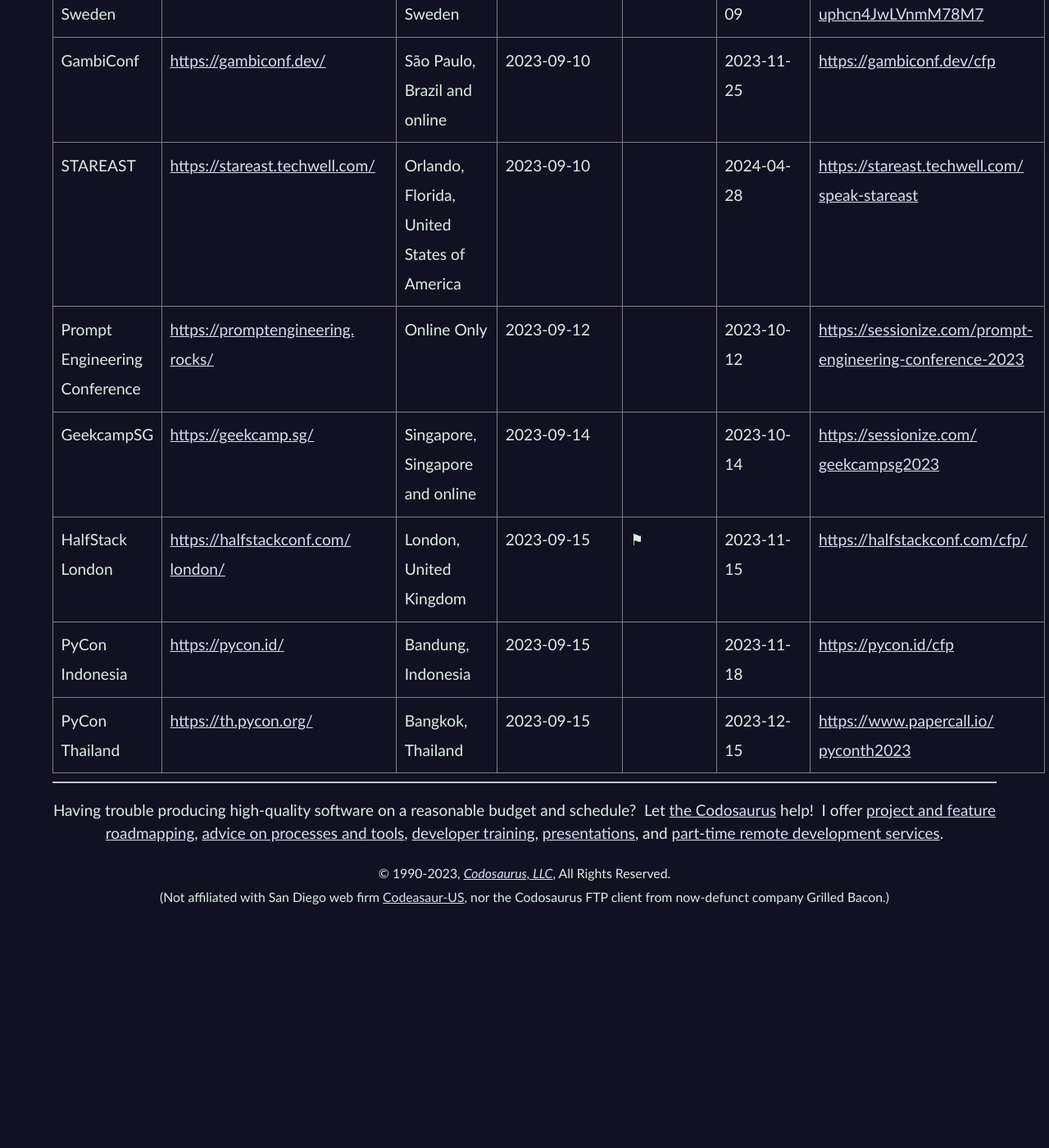
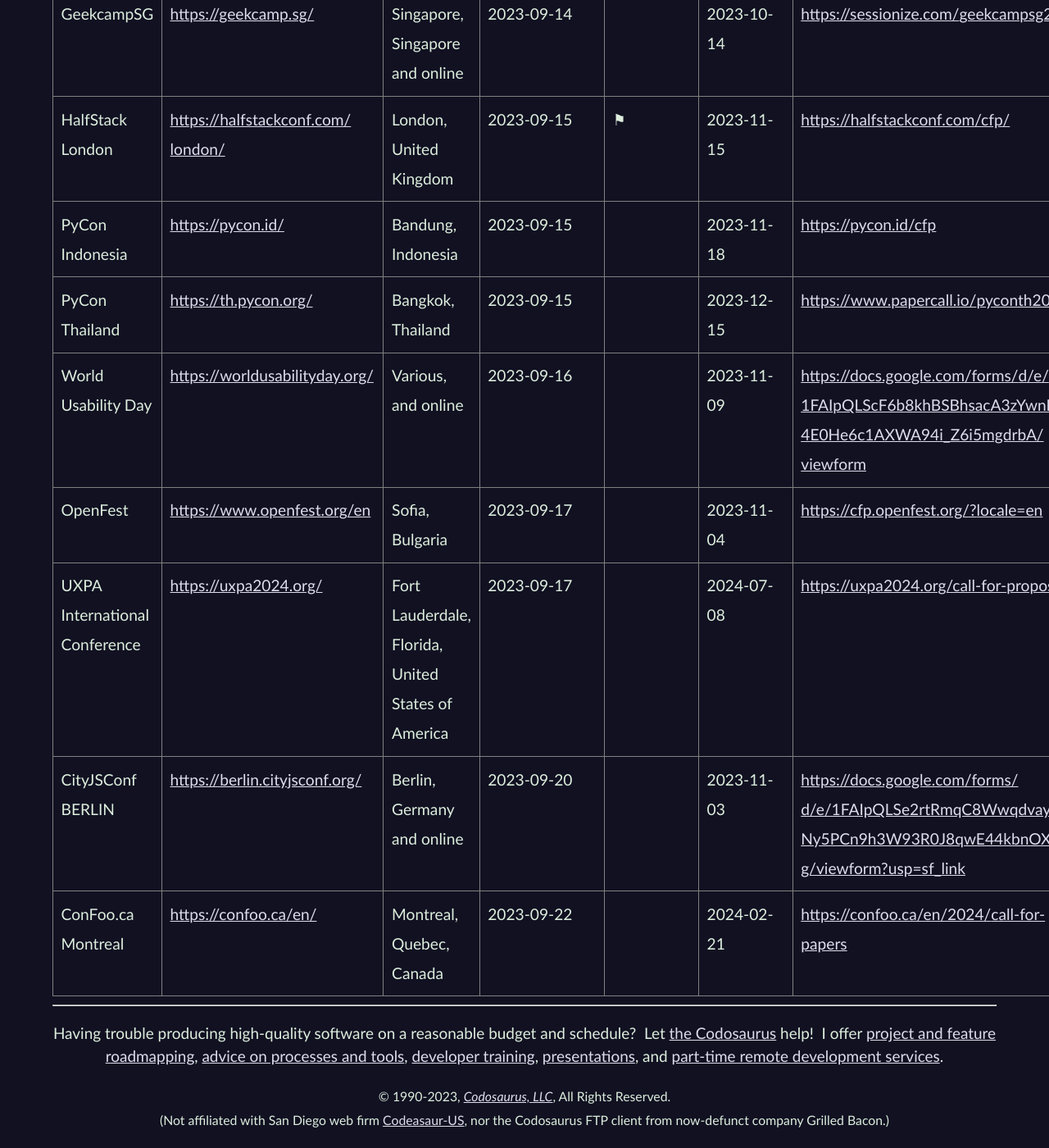
Before and after one commit to CodosaurusLLC/CodosaurusLLC.github.io, a Jekyll site: the page built from speaking/cfps-ending-soon.md, in a window 1280 px wide and 1400 px high, scrolled down 1769 px. Shown: the whole window at 82% size. Built offline with Jekyll 4.4.1, drawn with Linux system fonts in a browser that asks for light colours; before the commit the page ends 2896 px from its top, so only the background shows below that; some of the changed text lies outside the part shown.

Commit message:
update cfps

```diff
--- a/speaking/cfps-ending-soon.md
+++ b/speaking/cfps-ending-soon.md
@@ -6,8 +6,7 @@
 notes: Use Airtable to mail view to self (select all, and send from context menu), copy table from email, remove styling, and update date.
 ---
 
-<center>LAST UPDATED: 2023-09-01</center>
-
+<center>LAST UPDATED: 2023-09-08</center>
 This is a list of CfPs
 (Calls for Papers/Presentations/Participation/etc.)
 that I know of,
@@ -55,6 +54,7 @@
 the CfP is indeed closing within the next two weeks,
 else I might already have it in the _big_ list, just not this _extract_.
 
+
 <table>
   <tbody>
     <tr>
@@ -68,368 +68,334 @@
     </tr>
     <tr>
       <td>
-        <div>Fest.JS KRAKOW</div>
+        Geecon Prague
       </td>
       <td>
-        <div>
-          <a href="https://fest.dev/events/js/krakow-2023/" target="_blank">https://fest.dev/events/js/<wbr>krakow-2023/</a>
-        </div>
+        <a href="http://geecon.cz/" target="_blank">http://geecon.cz/</a>
       </td>
       <td>
-        <div>Krakow, Poland</div>
+        Prague, Czech Republic (Czechia)
       </td>
       <td>
-        <div>2023-09-01</div>
+        2023-09-08
       </td>
       <td>
       </td>
       <td>
-        <div>2023-11-18</div>
+        2023-10-19
       </td>
       <td>
-        <div>
-          <a href="https://docs.google.com/forms/d/1OPrfCEnCh_PHYZnFmeh5ufXQvxzOr4IMs_O8ale4ovs" target="_blank">https://docs.google.com/forms/<wbr>d/1OPrfCEnCh_<wbr>PHYZnFmeh5ufXQvxzOr4IMs_<wbr>O8ale4ovs</a>
-        </div>
+        <a href="https://2023.geecon.cz/cfp/" target="_blank">https://2023.geecon.cz/cfp/</a>
       </td>
     </tr>
     <tr>
       <td>
-        <div>J-Fall</div>
+        PyCon Sweden
       </td>
       <td>
-        <div>
-          <a href="https://jfall.nl/" target="_blank">https://jfall.nl/</a>
-        </div>
+        <a href="https://www.pycon.se/" target="_blank">https://www.pycon.se/</a>
       </td>
       <td>
-        <div>Ede, Netherlands</div>
+        Stockholm, Sweden
       </td>
       <td>
-        <div>2023-09-01</div>
+        2023-09-09
+      </td>
+      <td>
+        ⚑
+      </td>
+      <td>
+        2023-11-09
+      </td>
+      <td>
+        <a href="https://forms.gle/uphcn4JwLVnmM78M7" target="_blank">https://forms.gle/<wbr>uphcn4JwLVnmM78M7</a>
+      </td>
+    </tr>
+    <tr>
+      <td>
+        GambiConf
+      </td>
+      <td>
+        <a href="https://gambiconf.dev/" target="_blank">https://gambiconf.dev/</a>
+      </td>
+      <td>
+        São Paulo, Brazil and online
+      </td>
+      <td>
+        2023-09-10
       </td>
       <td>
       </td>
       <td>
-        <div>2023-11-09</div>
+        2023-11-25
       </td>
       <td>
-        <div>
-          <a href="https://sessionize.com/jfall23/" target="_blank">https://sessionize.com/<wbr>jfall23/</a>
-        </div>
+        <a href="https://gambiconf.dev/cfp" target="_blank">https://gambiconf.dev/cfp</a>
       </td>
     </tr>
     <tr>
       <td>
-        <div>NDC London</div>
+        PyLadies
       </td>
       <td>
-        <div>
-          <a href="https://ndc-london.com/" target="_blank">https://ndc-london.com/</a>
-        </div>
+        <a href="https://conference.pyladies.com/" target="_blank">https://conference.pyladies.<wbr>com/</a>
       </td>
       <td>
-        <div>London, United Kingdom</div>
+        Online Only
       </td>
       <td>
-        <div>2023-09-01</div>
+        2023-09-10
       </td>
       <td>
       </td>
       <td>
-        <div>2024-01-31</div>
+        2023-12-01
       </td>
       <td>
-        <div>
-          <a href="https://ndclondon.com/call-for-papers" target="_blank">https://ndclondon.com/call-<wbr>for-papers</a>
-        </div>
+        <a href="https://pretalx.com/pyladiescon-2023/cfp" target="_blank">https://pretalx.com/<wbr>pyladiescon-2023/cfp</a>
       </td>
     </tr>
     <tr>
       <td>
-        <div>TestJS Summit</div>
+        STAREAST
       </td>
       <td>
-        <div>
-          <a href="https://www.testjssummit.com/" target="_blank">https://www.testjssummit.com/</a>
-        </div>
+        <a href="https://stareast.techwell.com/" target="_blank">https://stareast.techwell.com/</a>
       </td>
       <td>
-        <div>Berlin, Germany and online</div>
+        Orlando, Florida, United States of America
       </td>
       <td>
-        <div>2023-09-01</div>
+        2023-09-10
       </td>
       <td>
       </td>
       <td>
-        <div>2023-12-07</div>
+        2024-04-28
       </td>
       <td>
-        <div>
-          <a href="https://forms.gle/3qEJvAwTyAyF262q8" target="_blank">https://forms.gle/<wbr>3qEJvAwTyAyF262q8</a>
-        </div>
+        <a href="https://stareast.techwell.com/speak-stareast" target="_blank">https://stareast.techwell.com/<wbr>speak-stareast</a>
       </td>
     </tr>
     <tr>
       <td>
-        <div>DDD Adelaide</div>
+        Prompt Engineering Conference
       </td>
       <td>
-        <div>
-          <a href="https://dddadelaide.com/" target="_blank">https://dddadelaide.com/</a>
-        </div>
+        <a href="https://promptengineering.rocks/" target="_blank">https://promptengineering.<wbr>rocks/</a>
       </td>
       <td>
-        <div>Adelaide, Australia</div>
+        Online Only
       </td>
       <td>
-        <div>2023-09-06</div>
+        2023-09-12
       </td>
       <td>
       </td>
       <td>
-        <div>2023-11-18</div>
+        2023-10-12
       </td>
       <td>
-        <div>
-          <a href="https://dddadelaide.com/cfp" target="_blank">https://dddadelaide.com/cfp</a>
-        </div>
+        <a href="https://sessionize.com/prompt-engineering-conference-2023" target="_blank">https://sessionize.com/prompt-<wbr>engineering-conference-2023</a>
       </td>
     </tr>
     <tr>
       <td>
-        <div>Geecon Prague</div>
+        GeekcampSG
       </td>
       <td>
-        <div>
-          <a href="http://geecon.cz/" target="_blank">http://geecon.cz/</a>
-        </div>
+        <a href="https://geekcamp.sg/" target="_blank">https://geekcamp.sg/</a>
       </td>
       <td>
-        <div>Prague, Czech Republic (Czechia)</div>
+        Singapore, Singapore and online
       </td>
       <td>
-        <div>2023-09-08</div>
+        2023-09-14
       </td>
       <td>
       </td>
       <td>
-        <div>2023-10-19</div>
+        2023-10-14
       </td>
       <td>
-        <div>
-          <a href="https://2023.geecon.cz/cfp/" target="_blank">https://2023.geecon.cz/cfp/</a>
-        </div>
+        <a href="https://sessionize.com/geekcampsg2023" target="_blank">https://sessionize.com/<wbr>geekcampsg2023</a>
       </td>
     </tr>
     <tr>
       <td>
-        <div>PyCon Sweden</div>
+        HalfStack London
       </td>
       <td>
-        <div>
-          <a href="https://www.pycon.se/" target="_blank">https://www.pycon.se/</a>
-        </div>
+        <a href="https://halfstackconf.com/london/" target="_blank">https://halfstackconf.com/<wbr>london/</a>
       </td>
       <td>
-        <div>Stockholm, Sweden</div>
+        London, United Kingdom
       </td>
       <td>
-        <div>2023-09-09</div>
+        2023-09-15
       </td>
       <td>
-        <div>⚑</div>
+        ⚑
       </td>
       <td>
-        <div>2023-11-09</div>
+        2023-11-15
       </td>
       <td>
-        <div>
-          <a href="https://forms.gle/uphcn4JwLVnmM78M7" target="_blank">https://forms.gle/<wbr>uphcn4JwLVnmM78M7</a>
-        </div>
+        <a href="https://halfstackconf.com/cfp/" target="_blank">https://halfstackconf.com/cfp/</a>
       </td>
     </tr>
     <tr>
       <td>
-        <div>GambiConf</div>
+        PyCon Indonesia
       </td>
       <td>
-        <div>
-          <a href="https://gambiconf.dev/" target="_blank">https://gambiconf.dev/</a>
-        </div>
+        <a href="https://pycon.id/" target="_blank">https://pycon.id/</a>
       </td>
       <td>
-        <div>São Paulo, Brazil and online</div>
+        Bandung, Indonesia
       </td>
       <td>
-        <div>2023-09-10</div>
+        2023-09-15
       </td>
       <td>
       </td>
       <td>
-        <div>2023-11-25</div>
+        2023-11-18
       </td>
       <td>
-        <div>
-          <a href="https://gambiconf.dev/cfp" target="_blank">https://gambiconf.dev/cfp</a>
-        </div>
+        <a href="https://pycon.id/cfp" target="_blank">https://pycon.id/cfp</a>
       </td>
     </tr>
     <tr>
       <td>
-        <div>STAREAST</div>
+        PyCon Thailand
       </td>
       <td>
-        <div>
-          <a href="https://stareast.techwell.com/" target="_blank">https://stareast.techwell.com/</a>
-        </div>
+        <a href="https://th.pycon.org/" target="_blank">https://th.pycon.org/</a>
       </td>
       <td>
-        <div>Orlando, Florida, United States of America</div>
+        Bangkok, Thailand
       </td>
       <td>
-        <div>2023-09-10</div>
+        2023-09-15
       </td>
       <td>
       </td>
       <td>
-        <div>2024-04-28</div>
+        2023-12-15
       </td>
       <td>
-        <div>
-          <a href="https://stareast.techwell.com/speak-stareast" target="_blank">https://stareast.techwell.com/<wbr>speak-stareast</a>
-        </div>
+        <a href="https://www.papercall.io/pyconth2023" target="_blank">https://www.papercall.io/<wbr>pyconth2023</a>
       </td>
     </tr>
     <tr>
       <td>
-        <div>Prompt Engineering Conference</div>
+        World Usability Day
       </td>
       <td>
-        <div>
-          <a href="https://promptengineering.rocks/" target="_blank">https://promptengineering.<wbr>rocks/</a>
-        </div>
+        <a href="https://worldusabilityday.org/" target="_blank">https://worldusabilityday.org/</a>
       </td>
       <td>
-        <div>Online Only</div>
+        Various,  and online
       </td>
       <td>
-        <div>2023-09-12</div>
+        2023-09-16
       </td>
       <td>
       </td>
       <td>
-        <div>2023-10-12</div>
+        2023-11-09
       </td>
       <td>
-        <div>
-          <a href="https://sessionize.com/prompt-engineering-conference-2023" target="_blank">https://sessionize.com/prompt-<wbr>engineering-conference-2023</a>
-        </div>
+        <a href="https://docs.google.com/forms/d/e/1FAIpQLScF6b8khBSBhsacA3zYwnHe4E0He6c1AXWA94i_Z6i5mgdrbA/viewform" target="_blank">https://docs.google.com/forms/<wbr>d/e/<wbr>1FAIpQLScF6b8khBSBhsacA3zYwnHe<wbr>4E0He6c1AXWA94i_Z6i5mgdrbA/<wbr>viewform</a>
       </td>
     </tr>
     <tr>
       <td>
-        <div>GeekcampSG</div>
+        OpenFest
       </td>
       <td>
-        <div>
-          <a href="https://geekcamp.sg/" target="_blank">https://geekcamp.sg/</a>
-        </div>
+        <a href="https://www.openfest.org/en" target="_blank">https://www.openfest.org/en</a>
       </td>
       <td>
-        <div>Singapore, Singapore and online</div>
+        Sofia, Bulgaria
       </td>
       <td>
-        <div>2023-09-14</div>
+        2023-09-17
       </td>
       <td>
       </td>
       <td>
-        <div>2023-10-14</div>
+        2023-11-04
       </td>
       <td>
-        <div>
-          <a href="https://sessionize.com/geekcampsg2023" target="_blank">https://sessionize.com/<wbr>geekcampsg2023</a>
-        </div>
+        <a href="https://cfp.openfest.org/?locale=en" target="_blank">https://cfp.openfest.org/?<wbr>locale=en</a>
       </td>
     </tr>
     <tr>
       <td>
-        <div>HalfStack London</div>
+        UXPA International Conference
       </td>
       <td>
-        <div>
-          <a href="https://halfstackconf.com/london/" target="_blank">https://halfstackconf.com/<wbr>london/</a>
-        </div>
+        <a href="https://uxpa2024.org/" target="_blank">https://uxpa2024.org/</a>
       </td>
       <td>
-        <div>London, United Kingdom</div>
+        Fort Lauderdale, Florida, United States of America
       </td>
       <td>
-        <div>2023-09-15</div>
+        2023-09-17
       </td>
       <td>
-        <div>⚑</div>
       </td>
       <td>
-        <div>2023-11-15</div>
+        2024-07-08
       </td>
       <td>
-        <div>
-          <a href="https://halfstackconf.com/cfp/" target="_blank">https://halfstackconf.com/cfp/</a>
-        </div>
+        <a href="https://uxpa2024.org/call-for-proposals/" target="_blank">https://uxpa2024.org/call-for-<wbr>proposals/</a>
       </td>
     </tr>
     <tr>
       <td>
-        <div>PyCon Indonesia</div>
+        CityJSConf BERLIN
       </td>
       <td>
-        <div>
-          <a href="https://pycon.id/" target="_blank">https://pycon.id/</a>
-        </div>
+        <a href="https://berlin.cityjsconf.org/" target="_blank">https://berlin.cityjsconf.org/</a>
       </td>
       <td>
-        <div>Bandung, Indonesia</div>
+        Berlin, Germany and online
       </td>
       <td>
-        <div>2023-09-15</div>
+        2023-09-20
       </td>
       <td>
       </td>
       <td>
-        <div>2023-11-18</div>
+        2023-11-03
       </td>
       <td>
-        <div>
-          <a href="https://pycon.id/cfp" target="_blank">https://pycon.id/cfp</a>
-        </div>
+        <a href="https://docs.google.com/forms/d/e/1FAIpQLSe2rtRmqC8Wwqdvay-Ny5PCn9h3W93R0J8qwE44kbnOXS7VUg/viewform?usp=sf_link" target="_blank">https://docs.google.com/forms/<wbr>d/e/1FAIpQLSe2rtRmqC8Wwqdvay-<wbr>Ny5PCn9h3W93R0J8qwE44kbnOXS7VU<wbr>g/viewform?usp=sf_link</a>
       </td>
     </tr>
     <tr>
       <td>
-        <div>PyCon Thailand</div>
+        ConFoo.ca Montreal
       </td>
       <td>
-        <div>
-          <a href="https://th.pycon.org/" target="_blank">https://th.pycon.org/</a>
-        </div>
+        <a href="https://confoo.ca/en/" target="_blank">https://confoo.ca/en/</a>
       </td>
       <td>
-        <div>Bangkok, Thailand</div>
+        Montreal, Quebec, Canada
       </td>
       <td>
-        <div>2023-09-15</div>
+        2023-09-22
       </td>
       <td>
       </td>
       <td>
-        <div>2023-12-15</div>
+        2024-02-21
       </td>
       <td>
-        <div>
-          <a href="https://www.papercall.io/pyconth2023" target="_blank">https://www.papercall.io/<wbr>pyconth2023</a>
-        </div>
+        <a href="https://confoo.ca/en/2024/call-for-papers" target="_blank">https://confoo.ca/en/2024/<wbr>call-for-papers</a>
       </td>
     </tr>
   </tbody>
```
